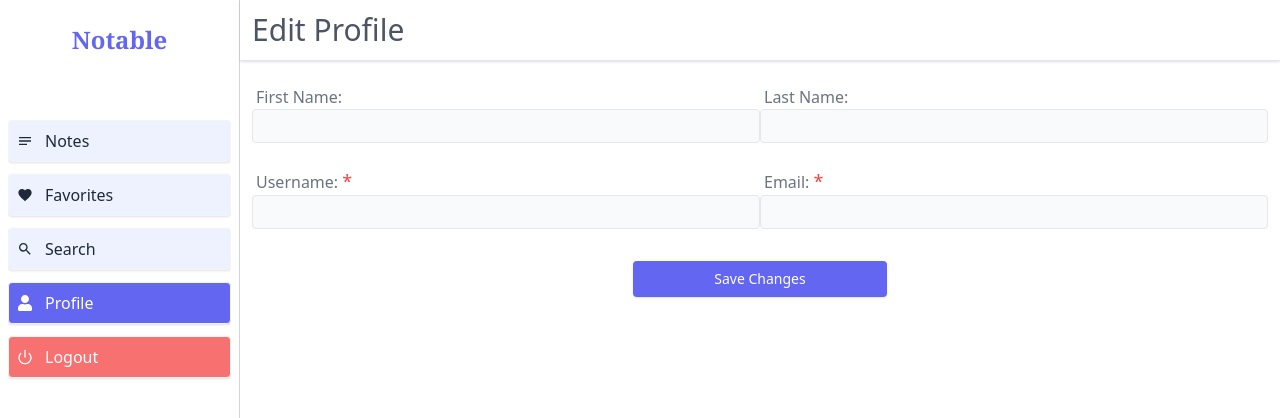
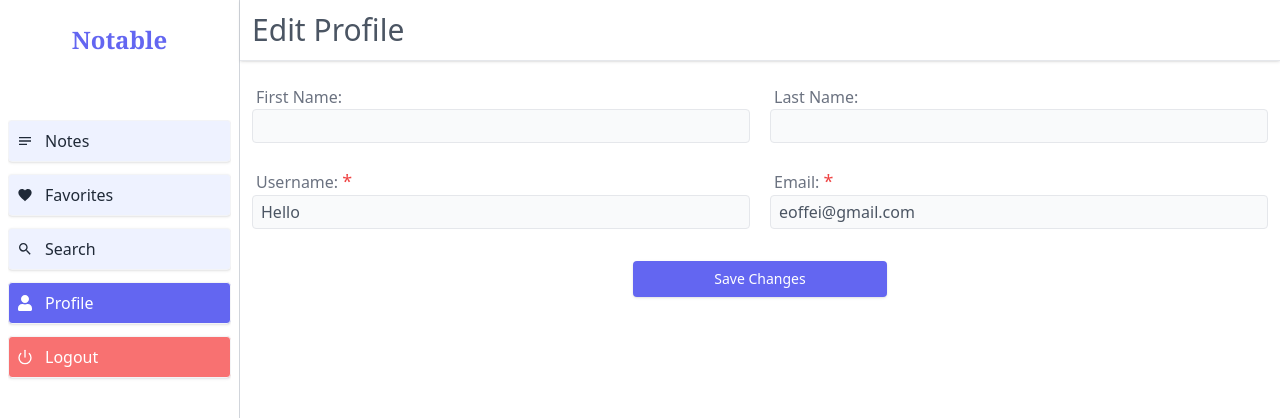
Before and after one commit to Ebenezeroffei/notable, a React (Create React App) app in the folder notable-frontend/: page / in a window 1280 px wide. Shown: the top 418 px of the page. Built offline with nearby package versions, Linux system fonts and the light colour scheme.

Commit message:
Feat: Text fields accepts initial value

```diff
--- a/notable-frontend/package.json
+++ b/notable-frontend/package.json
@@ -3,6 +3,7 @@
   "version": "0.1.0",
   "private": true,
   "dependencies": {
+    "@tanstack/react-query": "^4.20.4",
     "@testing-library/jest-dom": "^5.16.5",
     "@testing-library/react": "^13.4.0",
     "@testing-library/user-event": "^13.5.0",
--- a/notable-frontend/src/components/TextField/EmailTextField.js
+++ b/notable-frontend/src/components/TextField/EmailTextField.js
@@ -2,11 +2,11 @@ import React from 'react';
 import TextField from '.';
 import { emailRegex } from '../../utils/validation';
 
-const EmailTextField = ({ isRequired = true, value }) => {
+const EmailTextField = ({ value, isRequired = true, inputValue = '' }) => {
     const textType = 'email';
 
     return (
-        <TextField pattern={emailRegex} label="Email" value={value} errorText="Please provide a valid email." textType={textType} isRequired={isRequired} />
+        <TextField pattern={emailRegex} label="Email" inputValue={inputValue} value={value} errorText="Please provide a valid email." textType={textType} isRequired={isRequired} />
     );
 }
 
--- a/notable-frontend/src/components/TextField/PasswordTextField.js
+++ b/notable-frontend/src/components/TextField/PasswordTextField.js
@@ -2,11 +2,11 @@ import React from 'react';
 import TextField from '.';
 import { passwordRegex } from '../../utils/validation';
 
-const PasswordTextField = ({ isRequired = true, label = "Password", value, helpText = 'Password should be at least 8 characters long, it should have at least one uppercase, one lower case, a number a special character !@#><*~.', errorText = 'Password should be at least 8 characters long, it should have at least one uppercase, one lower case, a number a special character !@#><*~.', }) => {
+const PasswordTextField = ({ value, isRequired = true, label = "Password", inputValue = '', helpText = 'Password should be at least 8 characters long, it should have at least one uppercase, one lower case, a number a special character !@#><*~.', errorText = 'Password should be at least 8 characters long, it should have at least one uppercase, one lower case, a number a special character !@#><*~.', }) => {
     const textType = 'password';
 
     return (
-        <TextField pattern={passwordRegex} value={value} errorText={errorText} textType={textType} isRequired={isRequired} label={label} helpText={helpText} />
+        <TextField pattern={passwordRegex} value={value} errorText={errorText} textType={textType} inputValue={inputValue} isRequired={isRequired} label={label} helpText={helpText} />
     );
 }
 
--- a/notable-frontend/src/components/TextField/TextArea.js
+++ b/notable-frontend/src/components/TextField/TextArea.js
@@ -1,8 +1,13 @@
 import React, { useState } from 'react';
 import { textOnBlurHandler } from '../../utils/validation';
 
-const TextArea = ({ isRequired = true, label, value, helpText = '', errorText = 'Please provide a valid value.', pattern = /.+/, }) => {
+const TextArea = ({ value, label, isRequired = true, inputValue = '', helpText = '', errorText = 'Please provide a valid value.', pattern = /.+/, }) => {
     const [isError, setIsError] = useState(false);
+    const [inputValueState, setInputValueState] = useState(inputValue);
+
+    const onChangeHandler = (ele) => {
+        setInputValueState(ele.target.value);
+    }
 
     return (
         <section className='my-3'>
@@ -11,7 +16,7 @@ const TextArea = ({ isRequired = true, label, value, helpText = '', errorText =
                 isRequired &&
                 <span className='ml-1 text-red-500 text-lg'>*</span>
             }
-            <textarea ref={value} onBlur={() => textOnBlurHandler(pattern, value.current.value, setIsError)} className='outline-none block w-full border rounded focus:border-gray-300 focus:bg-gray-100 py-1 px-2 text-gray-600 bg-gray-50' rows={10} ></textarea>
+            <textarea ref={value} value={inputValue} onBlur={() => textOnBlurHandler(pattern, value.current.value, setIsError)} className='outline-none block w-full border rounded focus:border-gray-300 focus:bg-gray-100 py-1 px-2 text-gray-600 bg-gray-50' rows={10} ></textarea>
             {
                 isError
                     ? <p className='text-xs text-rose-500 ml-1'>{errorText}</p>
--- a/notable-frontend/src/components/TextField/index.js
+++ b/notable-frontend/src/components/TextField/index.js
@@ -1,9 +1,15 @@
 import React, { useState } from 'react';
 import { textOnBlurHandler } from '../../utils/validation';
 
-const TextField = ({ isRequired = true, label, value, helpText = '', errorText = 'Please provide a valid value.', pattern = /.+/, textType = "text" }) => {
+const TextField = ({ isRequired = true, label, value, inputValue = '', helpText = '', errorText = 'Please provide a valid value.', pattern = /.+/, textType = "text" }) => {
     const [isError, setIsError] = useState(false);
     errorText = isRequired ? errorText : '';
+
+    const [inputValueState, setInputValueState] = useState(inputValue);
+
+    const onChangeHandler = (ele) => {
+        setInputValueState(ele.target.value);
+    }
 
     return (
         <section className='my-3'>
@@ -12,7 +18,7 @@ const TextField = ({ isRequired = true, label, value, helpText = '', errorText =
                 isRequired &&
                 <span className='ml-1 text-red-500 text-lg'>*</span>
             }
-            <input ref={value} type={textType} onBlur={() => textOnBlurHandler(pattern, value.current.value, setIsError)} className='outline-none block w-full border rounded focus:border-gray-300 focus:bg-gray-100 py-1 px-2 text-gray-600 bg-gray-50' />
+            <input ref={value} value={inputValueState} onChange={onChangeHandler} type={textType} onBlur={() => textOnBlurHandler(pattern, value.current.value, setIsError)} className='outline-none block w-full border rounded focus:border-gray-300 focus:bg-gray-100 py-1 px-2 text-gray-600 bg-gray-50' />
             {
                 isError
                     ? <p className='text-xs text-rose-500 ml-1'>{errorText}</p>
--- a/notable-frontend/src/pages/EditProfile.js
+++ b/notable-frontend/src/pages/EditProfile.js
@@ -14,15 +14,15 @@ const EditProfile = () => {
 
     useEffect(() => {
         navigateTo(3, "Edit Profile");
-    }, [])
+    }, []);
 
     return (
         <section>
-            <div className='grid grid-cols-1 md:grid-cols-2'>
+            <div className='grid grid-cols-1 md:grid-cols-2 gap-x-5'>
                 <TextField value={firstName} label="First Name" isRequired={false} />
                 <TextField value={lastName} label="Last Name" isRequired={false} />
-                <TextField value={username} label="Username" isRequired={true} />
-                <EmailTextField value={email} />
+                <TextField value={username} inputValue="Hello" label="Username" isRequired={true} />
+                <EmailTextField inputValue='eoffei@gmail.com' value={email} />
             </div>
             <div className='my-5 text-center'>
                 <Button isLoading={isLoading} text="Save Changes" width="w-1/2 md:w-1/3 lg:w-1/4" />
```
Also changed, not shown: 1 other file (tests, documents, lock files or other folders).
